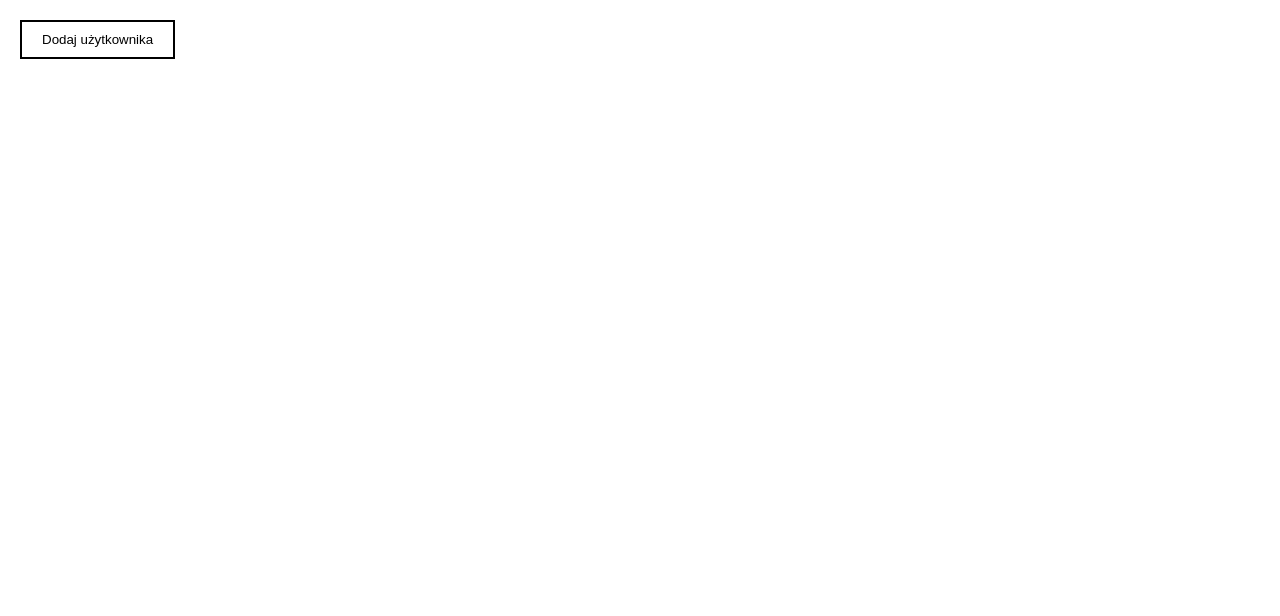
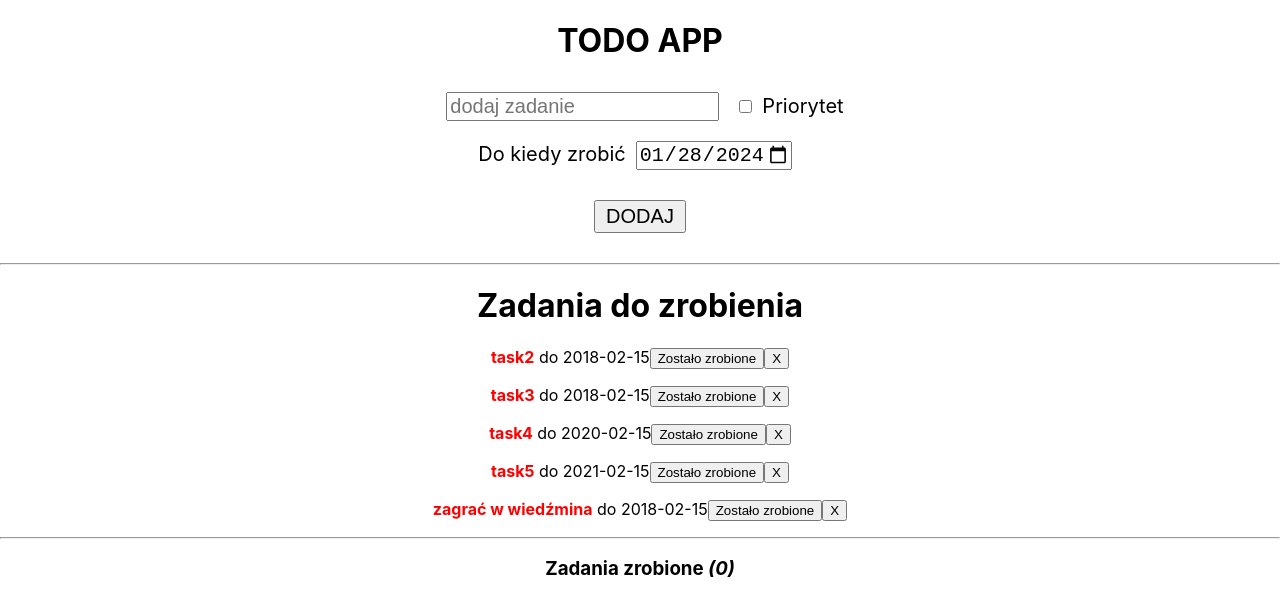
Before and after one commit to barteknowak31l/React-course, a React (Create React App) app in the folder sekcja7_ReactApp/project1/: page / in a window 1280 px wide. Shown: the top 616 px of the page. Built offline with nearby package versions, Linux system fonts and the light colour scheme.

Commit message:
project: todo app v2

```diff
--- /dev/null
+++ b/sekcja7_ReactApp/project1/src/components/AddTask.css
@@ -0,0 +1,17 @@
+input{
+    margin: 10px;
+    padding: 5x 10px;
+    font-size: 20px;
+}
+
+.form{
+    font-size: 20px;
+}
+
+.form button{
+    padding: 3px 10px;
+    text-transform: uppercase;
+    margin: 20px;
+    font-size: 20px;
+
+}
--- /dev/null
+++ b/sekcja7_ReactApp/project1/src/components/AddTask.js
@@ -0,0 +1,78 @@
+import React, { Component } from "react";
+import "./AddTask.css";
+
+class AddTask extends Component {
+  state = {
+    text: "",
+    checked: false,
+    date: new Date().toISOString().slice(0, 10),
+  };
+
+  minDate = new Date().toISOString().slice(0, 10);
+
+  handleDate = (e) => {
+    this.setState({
+      date: e.target.value,
+    });
+  };
+
+  handleText = (e) => {
+    this.setState({
+      text: e.target.value,
+    });
+  };
+
+  handleCheckbox = (e) => {
+    this.setState({ checked: e.target.checked });
+  };
+
+  handleClick = (e) => {
+    const { text, checked, date } = this.state;
+
+    if (text.length > 2) {
+      const add = this.props.add(text, date, checked);
+      if (add) {
+        this.setState({ text: "", checked: false, date: this.minDate });
+      }
+    } else {
+      alert("za krótka nazwa");
+    }
+  };
+
+  render() {
+    let maxDate = this.minDate.slice(0, 4) * 1 + 1;
+    maxDate = maxDate + "-12-31";
+
+    return (
+      <div className="form">
+        <input
+          placeholder="dodaj zadanie"
+          value={this.state.text}
+          onChange={this.handleText}
+        ></input>
+        <input
+          type="checkbox"
+          id="important"
+          checked={this.state.checked}
+          onChange={this.handleCheckbox}
+        ></input>
+        <label htmlFor="important">Priorytet</label>
+        <br />
+        <label htmlFor="date">Do kiedy zrobić</label>
+        <input
+          type="date"
+          id="date"
+          value={this.state.date}
+          min={this.minDate}
+          max={maxDate}
+          onChange={this.handleDate}
+        ></input>
+        <br />
+        <button onClick={this.handleClick}>Dodaj</button>
+        <hr />
+      </div>
+    );
+  }
+}
+
+export default AddTask;
--- a/sekcja7_ReactApp/project1/src/components/App.css
+++ b/sekcja7_ReactApp/project1/src/components/App.css
@@ -1,38 +1,3 @@
-.App {
+.app {
   text-align: center;
 }
-
-.App-logo {
-  height: 40vmin;
-  pointer-events: none;
-}
-
-@media (prefers-reduced-motion: no-preference) {
-  .App-logo {
-    animation: App-logo-spin infinite 20s linear;
-  }
-}
-
-.App-header {
-  background-color: #282c34;
-  min-height: 100vh;
-  display: flex;
-  flex-direction: column;
-  align-items: center;
-  justify-content: center;
-  font-size: calc(10px + 2vmin);
-  color: white;
-}
-
-.App-link {
-  color: #61dafb;
-}
-
-@keyframes App-logo-spin {
-  from {
-    transform: rotate(0deg);
-  }
-  to {
-    transform: rotate(360deg);
-  }
-}
--- a/sekcja7_ReactApp/project1/src/components/App.js
+++ b/sekcja7_ReactApp/project1/src/components/App.js
@@ -2,42 +2,117 @@
 
 import React, { Component } from "react";
 import "./App.css";
-import UsersList from "./UsersList";
-import ButtonFetchUsers from "./ButtonFetchUsers";
+import AddTask from "./AddTask";
+import TaskList from "./TaskList";
 
 const API = "https://randomuser.me/api/?results=1";
 
 class App extends Component {
+  counter = 5;
   state = {
-    users: [],
+    tasks: [
+      {
+        id: 0,
+        text: "zagrać w wiedźmina",
+        date: "2018-02-15",
+        important: true,
+        active: true,
+        finishDate: null,
+      },
+
+      {
+        id: 1,
+        text: "task2",
+        date: "2018-02-15",
+        important: true,
+        active: true,
+        finishDate: null,
+      },
+
+      {
+        id: 2,
+        text: "task3",
+        date: "2018-02-15",
+        important: true,
+        active: true,
+        finishDate: null,
+      },
+
+      {
+        id: 3,
+        text: "task4",
+        date: "2020-02-15",
+        important: true,
+        active: true,
+        finishDate: null,
+      },
+
+      {
+        id: 4,
+        text: "task5",
+        date: "2021-02-15",
+        important: true,
+        active: true,
+        finishDate: null,
+      },
+    ],
   };
 
-  handleDataFetch = () => {
-    fetch(API)
-      .then((response) => {
-        if (response.ok) {
-          return response;
-        }
-        throw Error(response.status);
-      })
-      .then((response) => response.json())
-      .then((data) => {
-        const user = data.results;
-        this.setState((prevState) => ({
-          //users: prevState.users.concat(user),
-          users: [...user, ...prevState.users],
-        }));
-      })
-      .catch((error) => console.log(error));
+  deleteTask = (id) => {
+    console.log(`delete on id: ${id}`);
+
+    // const tasks = [...this.state.tasks];
+    // const index = tasks.findIndex((task) => task.id === id);
+    // tasks.splice(index, 1);
+    // this.setState({ tasks });
+
+    let tasks = [...this.state.tasks];
+    tasks = tasks.filter((task) => task.id !== id);
+    this.setState({ tasks });
+  };
+
+  changeTaskStatus = (id) => {
+    // better use [...array]
+    let tasks = Array.from(this.state.tasks);
+    tasks.forEach((task) => {
+      if (task.id === id) {
+        task.active = false;
+        task.finishDate = new Date().getTime();
+      }
+    });
+
+    this.setState({ tasks });
+  };
+
+  addTask = (text, date, important) => {
+    const newTask = {
+      id: this.counter,
+      text,
+      date,
+      important,
+      active: true,
+      finishDate: null,
+    };
+    this.counter++;
+
+    this.setState((prevState) => ({
+      tasks: [...prevState.tasks, newTask],
+    }));
+
+    return true;
   };
 
   render() {
-    const users = this.state.users;
     return (
-      <>
-        <ButtonFetchUsers click={this.handleDataFetch} />
-        {users.length > 0 && <UsersList users={users} />}
-      </>
+      <div className="app">
+        <h1>TODO APP</h1>
+        <AddTask add={this.addTask} />
+        <TaskList
+          tasks={this.state.tasks}
+          delete={this.deleteTask}
+          change={this.changeTaskStatus}
+        />
+      </div>
     );
   }
 }
--- /dev/null
+++ b/sekcja7_ReactApp/project1/src/components/Task.js
@@ -0,0 +1,37 @@
+import React from "react";
+
+const Task = (props) => {
+  const style = {
+    color: "red",
+  };
+
+  const { text, date, id, active, important, finishDate } = props.task;
+  if (active) {
+    return (
+      <div>
+        <p>
+          <strong style={important ? style : null}>{text}</strong> do{" "}
+          <span>{date}</span>
+          <button onClick={() => props.change(id)}>Zostało zrobione</button>
+          <button onClick={() => props.delete(id)}>X</button>
+        </p>
+      </div>
+    );
+  } else {
+    const finish = new Date(finishDate).toLocaleString();
+    return (
+      <div>
+        {" "}
+        <p>
+          <strong>{text}</strong>
+          <em>( zrobić do {date})</em>
+          <br />
+          -potwierdzenie wykonania <span>{finish}</span>
+          <button onClick={() => props.delete(id)}>X</button>
+        </p>
+      </div>
+    );
+  }
+};
+
+export default Task;
--- /dev/null
+++ b/sekcja7_ReactApp/project1/src/components/TaskList.js
@@ -0,0 +1,72 @@
+import React from "react";
+import Task from "./Task";
+
+const TaskList = (props) => {
+  const active = props.tasks.filter((task) => task.active === true);
+  const done = props.tasks.filter((task) => task.active === false);
+
+  if (done.length >= 2) {
+    done.sort((a, b) => {
+      if (a.finishDate > b.finishDate) {
+        return -1;
+      }
+      if (a.finishDate < b.finishDate) {
+        return 1;
+      }
+      return 0;
+    });
+  }
+
+  if (active.length >= 2) {
+    active.sort((a, b) => {
+      a = a.text.toLowerCase();
+      b = b.text.toLowerCase();
+      if (a < b) return -1;
+      if (a > b) return 1;
+      return 0;
+    });
+  }
+
+  const activeTasks = active.map((task) => (
+    <Task
+      key={task.id}
+      task={task}
+      delete={props.delete}
+      change={props.change}
+    />
+  ));
+
+  const doneTasks = done.map((task) => (
+    <Task
+      key={task.id}
+      task={task}
+      delete={props.delete}
+      change={props.change}
+    />
+  ));
+
+  return (
+    <>
+      <div className="active">
+        <h1>Zadania do zrobienia</h1>
+        {activeTasks.length > 0 ? activeTasks : <p>brak zadań</p>}
+      </div>
+
+      <hr />
+
+      <div className="done">
+        <h3>
+          Zadania zrobione <em>({doneTasks.length})</em>
+        </h3>
+        {done.length > 5 && (
+          <span style={{ fontSize: 10 }}>
+            Wyświetlonych jest tylko 5 ostatnich zadań
+          </span>
+        )}
+        {doneTasks.slice(0, 5)}
+      </div>
+    </>
+  );
+};
+
+export default TaskList;
```
